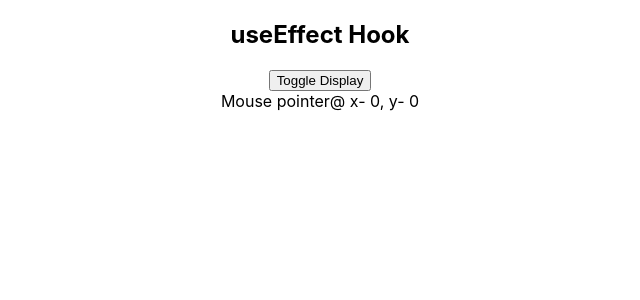
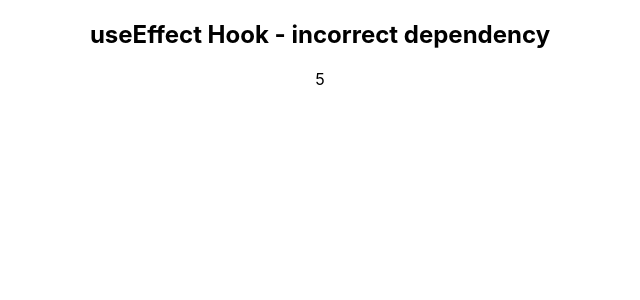
Before and after one commit to devmanoshri/redux-hook, a React (Create React App) app: page / in a window 1280 px wide. Shown: the top 300 px of the page, without its empty margins (320-960 px from the left). Built offline with nearby package versions, Linux system fonts and the light colour scheme.

Commit message:
useEffect Hook - incorrect dependency

```diff
--- a/src/App.js
+++ b/src/App.js
@@ -2,13 +2,15 @@ import React from "react";
 import "./App.css";
 //import UseStateHook from "./components/UseStateHook";
 //import UseEffectHook from "./components/UseEffectHook";
-import MouseContainer from "./components/MouseContainer";
+//import MouseContainer from "./components/MouseContainer";
+import IntervalHookCounter from "./components/IntervalHookCounter";
 function App() {
   return (
     <div className="App">
       {/* <UseStateHook /> */}
       {/* <UseEffectHook /> */}
-      <MouseContainer />
+      {/* <MouseContainer /> */}
+      <IntervalHookCounter />
     </div>
   );
 }
--- /dev/null
+++ b/src/components/IntervalHookCounter.js
@@ -0,0 +1,20 @@
+import React, { useEffect, useState } from "react";
+
+export default function IntervalHookCounter() {
+  const [count, setCount] = useState(0);
+  const tick = () => {
+    setCount(count + 1);
+  };
+  useEffect(() => {
+    const interval = setInterval(tick, 1000);
+    return () => {
+      clearInterval(interval);
+    };
+  }, [count]);
+  return (
+    <div>
+      <h2>useEffect Hook - incorrect dependency</h2>
+      {count}
+    </div>
+  );
+}
```
